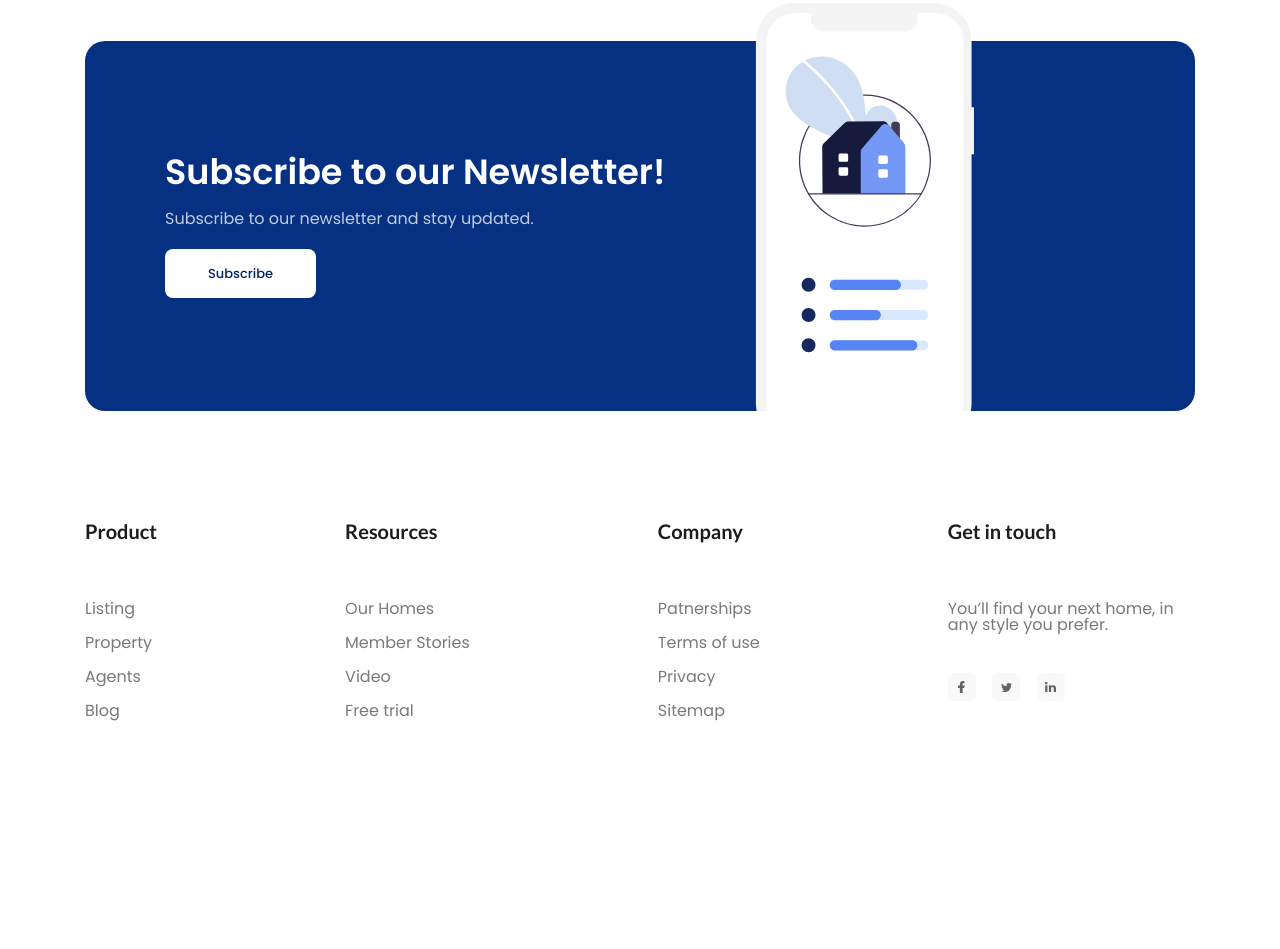
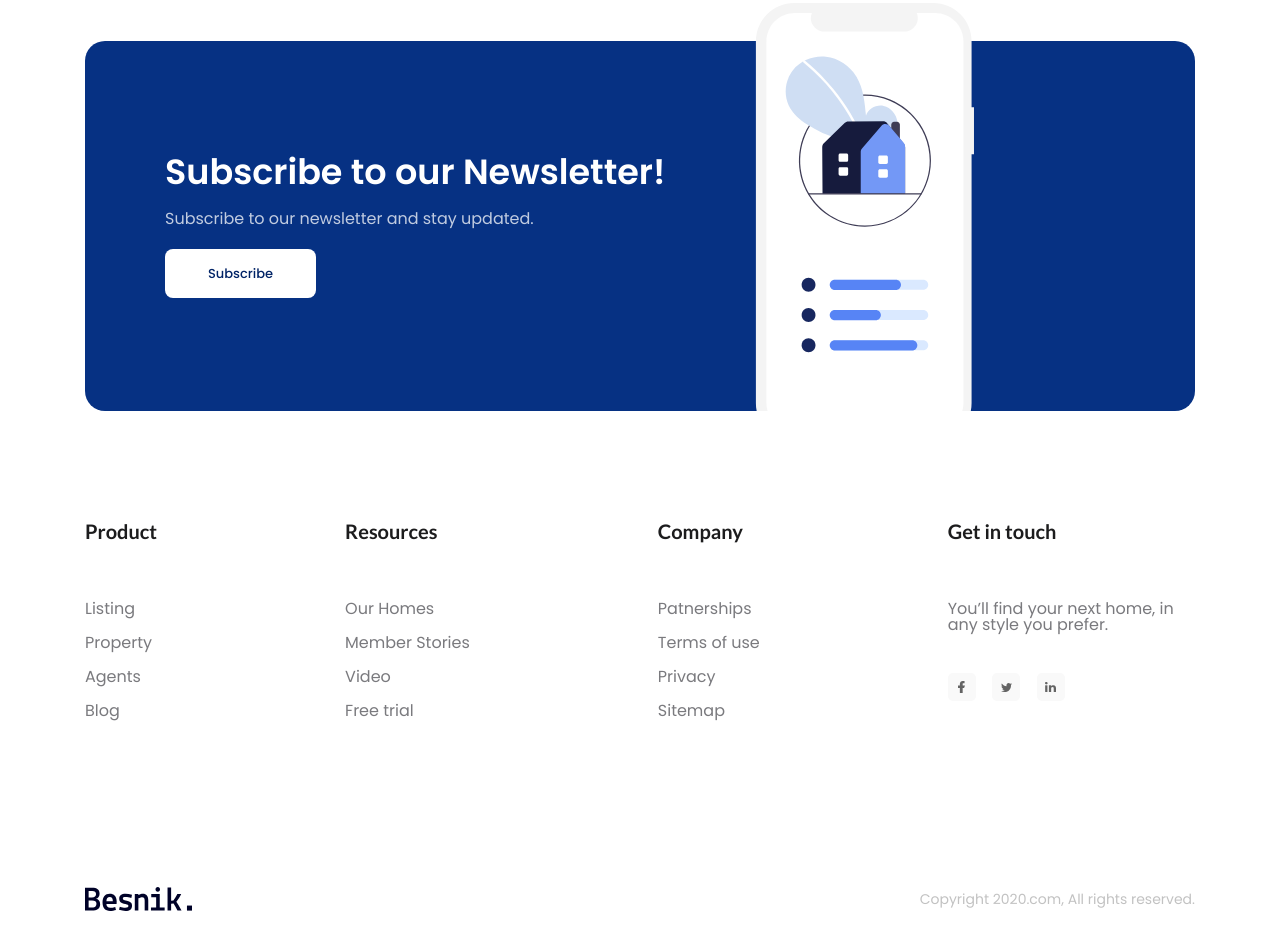
Before and after one commit to truonggiang123/CSS_Project_1, a plain HTML site: page index.html in a window 1280 px wide. Shown: the part 3479-4428 px from the top of the page. Drawn offline with Linux system fonts and the light colour scheme.

Commit message:
Done Project 1

```diff
--- a/assets/css/styles.css
+++ b/assets/css/styles.css
@@ -595,3 +595,18 @@ a{
   footer .column  .social-group a:hover{
     background: #cccbcb;
   }
+  footer .row .coppy-right{
+    color: #C2C2C2;
+    font-size: 1.4rem;
+    font-weight: 400;
+  }
+  footer  .info-contact{
+    align-items: center;
+    justify-content: space-between;
+  }
+  footer .row .copy-right{
+    display: block;
+    color: #C2C2C2;
+    font-size: 1.4rem;
+    font-weight: 400;
+  }
--- a/index.html
+++ b/index.html
@@ -329,8 +329,9 @@
                             </div>
                         </div>
                     </div>
-                    <div class="row">
-
+                    <div class="row info-contact">
+                        <img src="./assets/img/logo.svg" alt="">
+                        <span class="copy-right">Copyright 2020.com, All rights reserved.</span>
                     </div>
                 </div>
             </footer>
```
